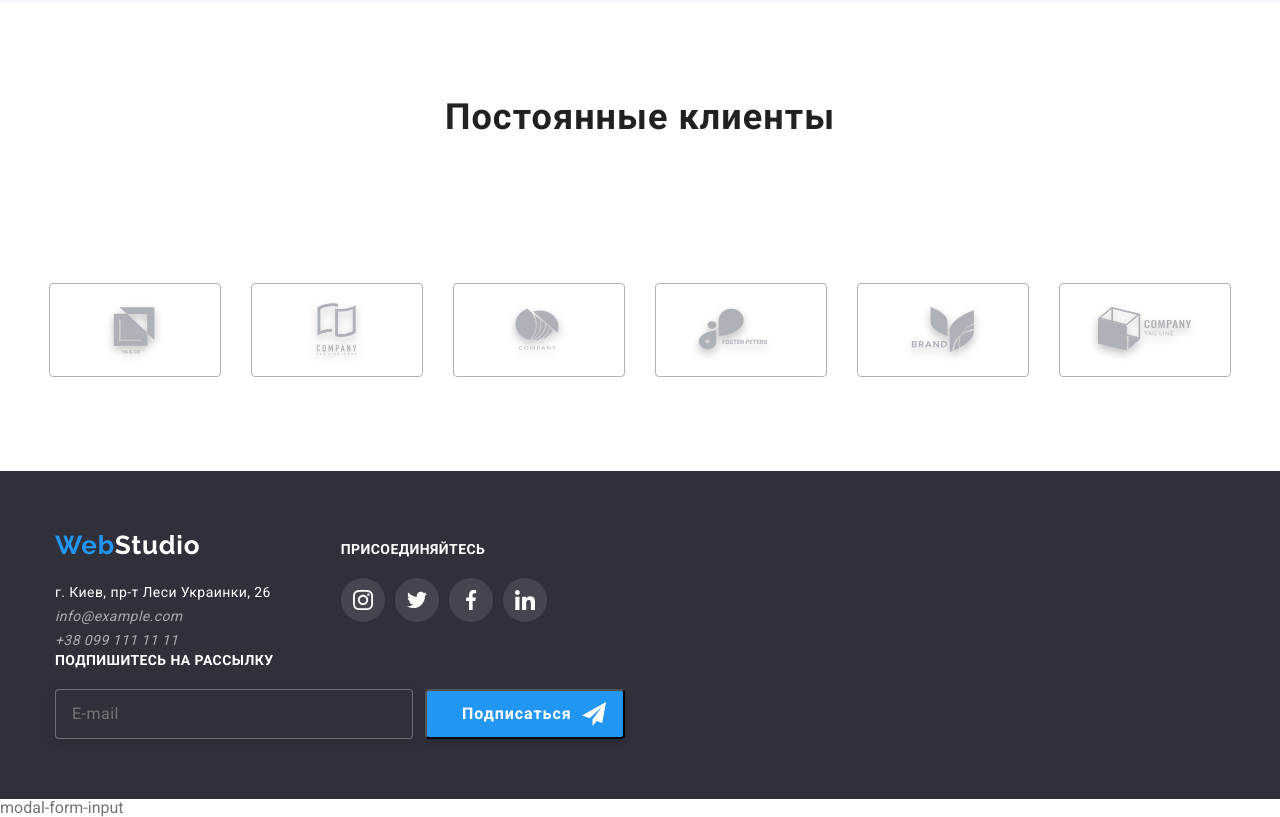
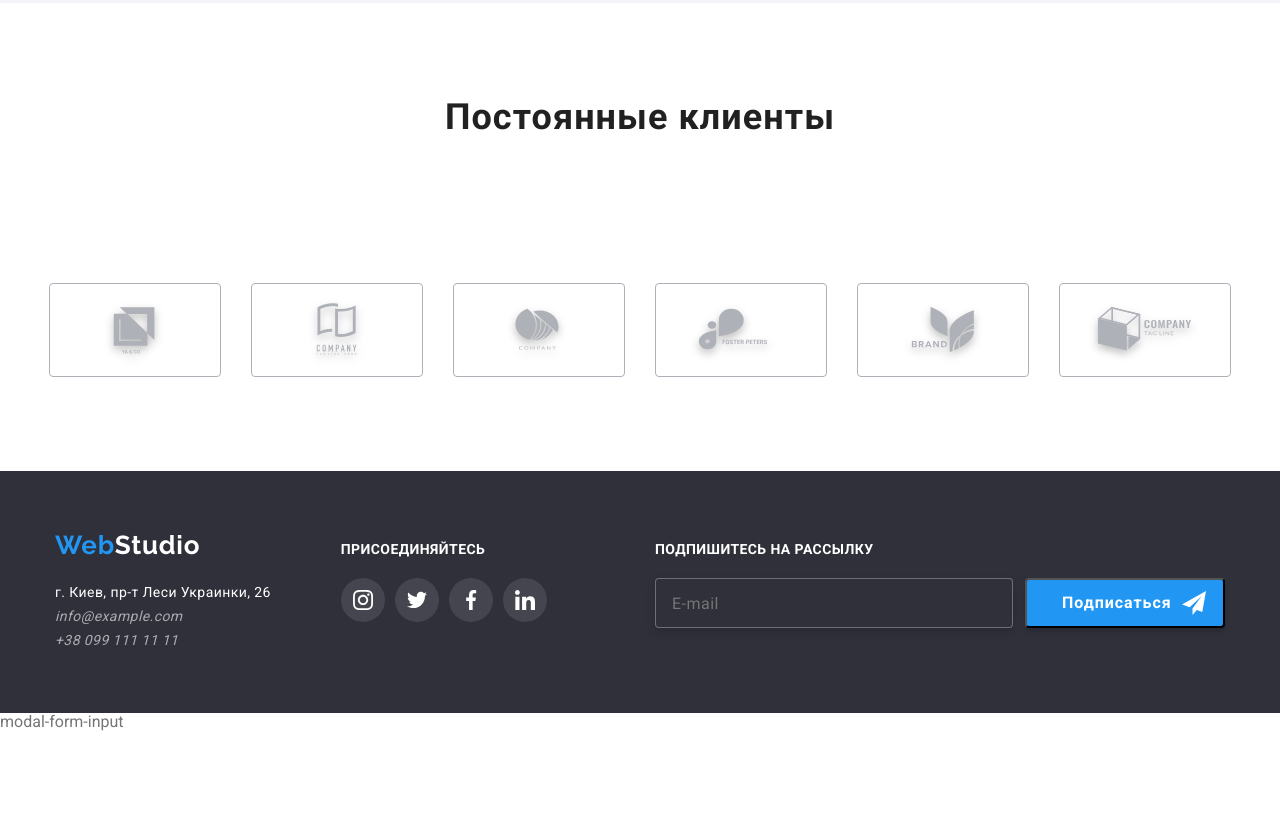
Before and after one commit to IgnatovArtem/goit-markup-hw-06., a plain HTML site: page index.html in a window 1280 px wide. Shown: the part 2311-3128 px from the top of the page. After the commit the page ends 3042 px from the top, so only its background shows below. Drawn offline with nearby package versions, Linux system fonts and the light colour scheme.

Commit message:
Homework 6(fixed)
Homework 6(fixed)

```diff
--- a/index.html
+++ b/index.html
@@ -410,8 +410,7 @@
                     </li>
                 </ul>
             </div>
-        </div>
-        <div class="footer-wrap container">
+            <div class="footer-wrap ">
                 <p class="footer-text-wrap">Подпишитесь на рассылку</p>
                     <form action="#" class="footer-form">
                         <label>
@@ -430,6 +429,7 @@
                             </svg>
                         </button>
                     </form>
+            </div>
         </div>
     </footer>
     <!--Модальное окно-->
```
Also changed, not shown: portfolio.html (+2 -2 lines). Lines whose indentation alone changed are shown as unchanged.
